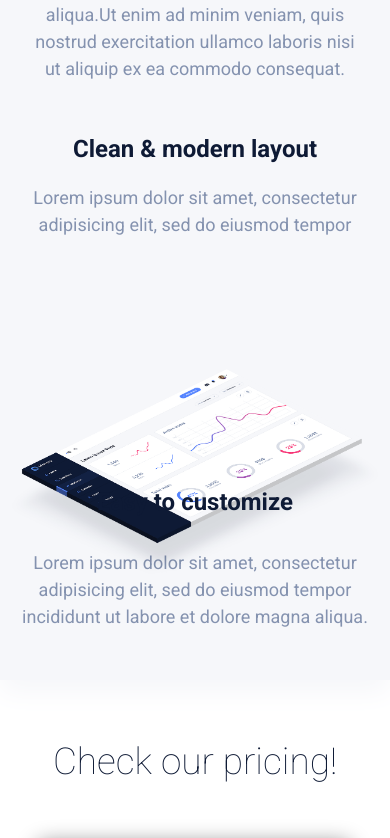
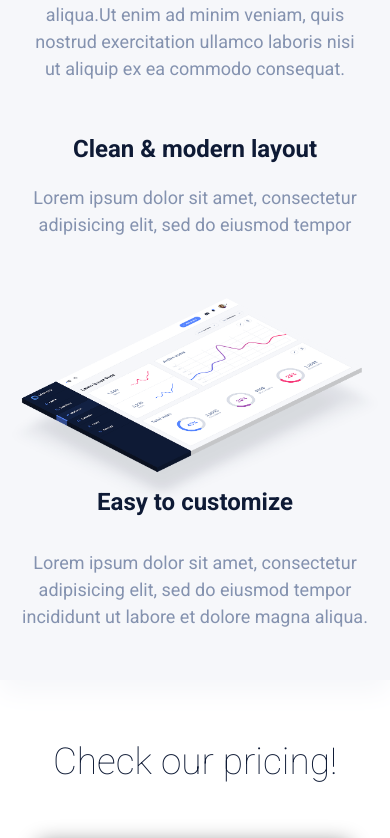
Before and after one commit to zhd27/merkury, a plain HTML site: page index.html in a window 390 px wide. Shown: the part 4551-5389 px from the top of the page. Drawn offline with Linux system fonts and the light colour scheme.

Commit message:
update psd img

```diff
--- a/css/whyressresponsive.css
+++ b/css/whyressresponsive.css
@@ -219,7 +219,10 @@
     .left_footer p{
         text-align: center;
     }
-
+    .psd_imag {
+    position: absolute;
+    top: 524px;
+    }
 
 }
 /*    small device sm*/
```
